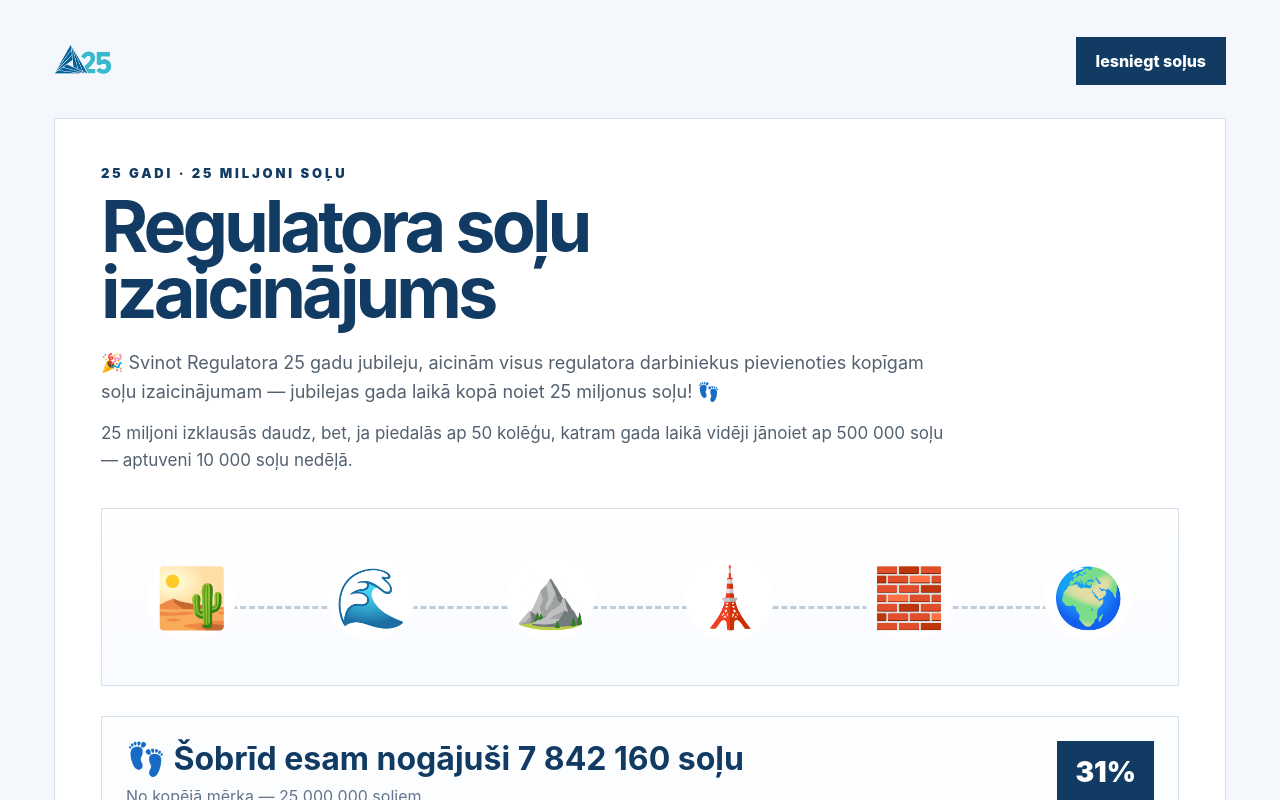
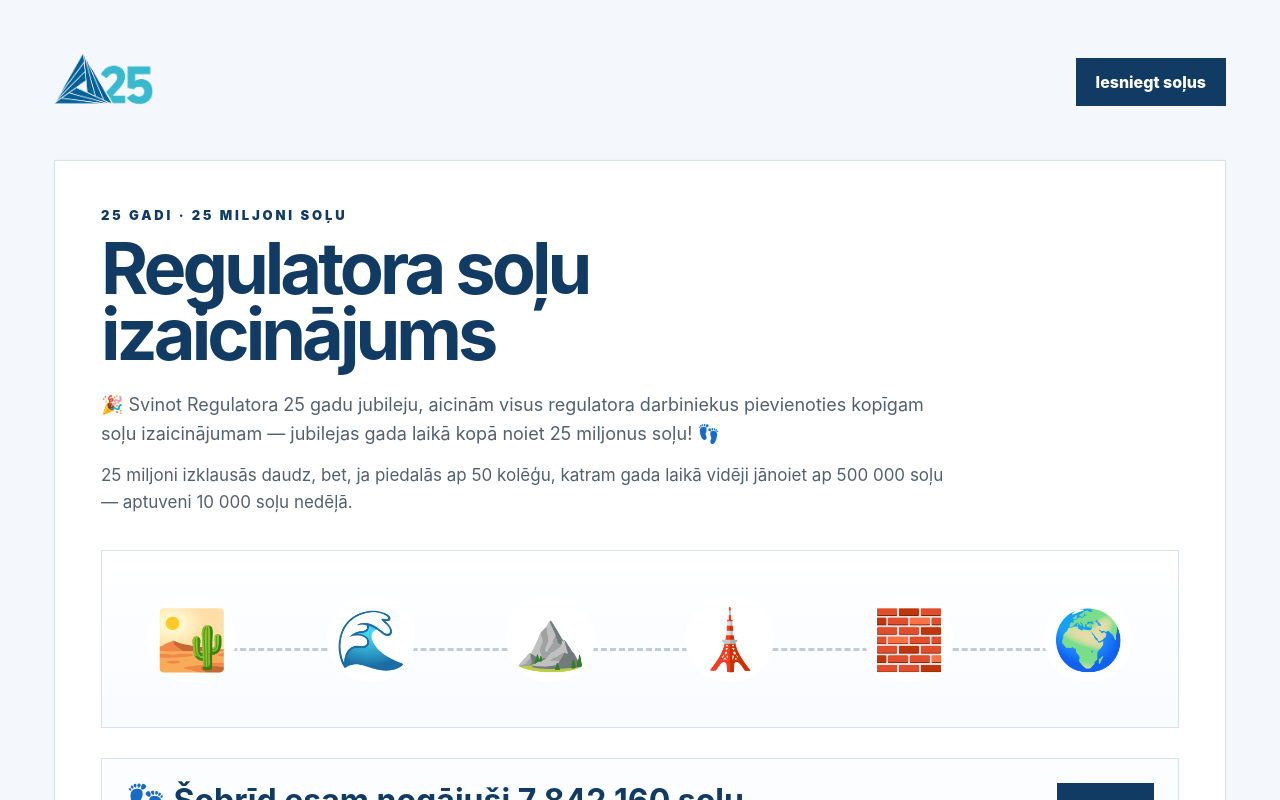
Before and after one commit to petersoneannaluize-creator/sprk-solu-izaicinajums, a React (Vite) app: page / in a window 1280 px wide. Shown: the top 800 px of the page. Built offline with nearby package versions, Linux system fonts and the light colour scheme.

Commit message:
Update style.css

```diff
--- a/src/style.css
+++ b/src/style.css
@@ -99,6 +99,6 @@ textarea{width:100%;height:120px;border:1px solid var(--border);padding:12px;fon
   .summaryGrid{grid-template-columns:1fr}
 }
 .sprk-logo {
-  height: 58px;
+  height: 100px;
   width: auto;
 }
```
